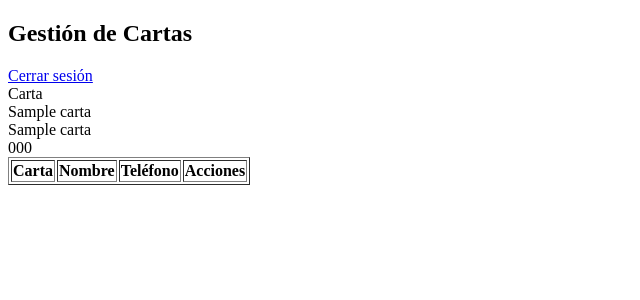
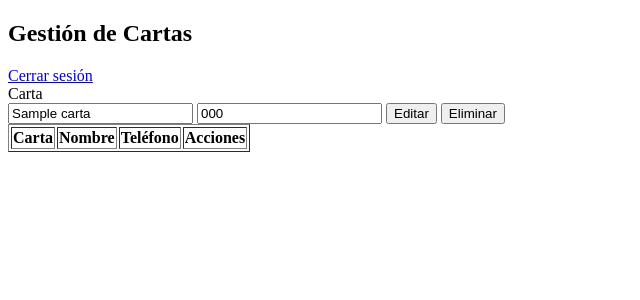
Before and after one commit to BenjaminAG/Baraja-sorteo, a Flask app: template baraja_sorteo_completo/templates/admin.html in a window 1280 px wide. Shown: the top 300 px of the page, without its empty margins (0-640 px from the left). Run offline with Flask 3, Linux system fonts and the light colour scheme; the template is opened without the code that fills it: most values are stand-ins (such as "Sample title", 1, 10 or a date in 2020); lists and menus that the app fills with data are empty.

Commit message:
Update admin.html

```diff
--- a/baraja_sorteo_completo/templates/admin.html
+++ b/baraja_sorteo_completo/templates/admin.html
@@ -14,13 +14,14 @@
     <div class="dorso">Carta</div>
     <div class="cara">
       {% if carta.nombre %}
-        {{ carta.carta }}<br>
-        {{ carta.nombre }}<br>
-        {{ carta.telefono }}
-      {% else %}
-        {{ carta.carta }}<br>
-        Disponible
-      {% endif %}
+        <form method="POST">
+          <input type="hidden" name="carta_id" value="{{ carta.id }}">
+          <input type="text" name="nombre" value="{{ carta.nombre }}" required>
+          <input type="text" name="telefono" value="{{ carta.telefono }}" required>
+          <button name="action" value="editar">Editar</button>
+          <button name="action" value="eliminar">Eliminar</button>
+        </form>
+        {% endif %}
     </div>
   </div>
 </div>
```
